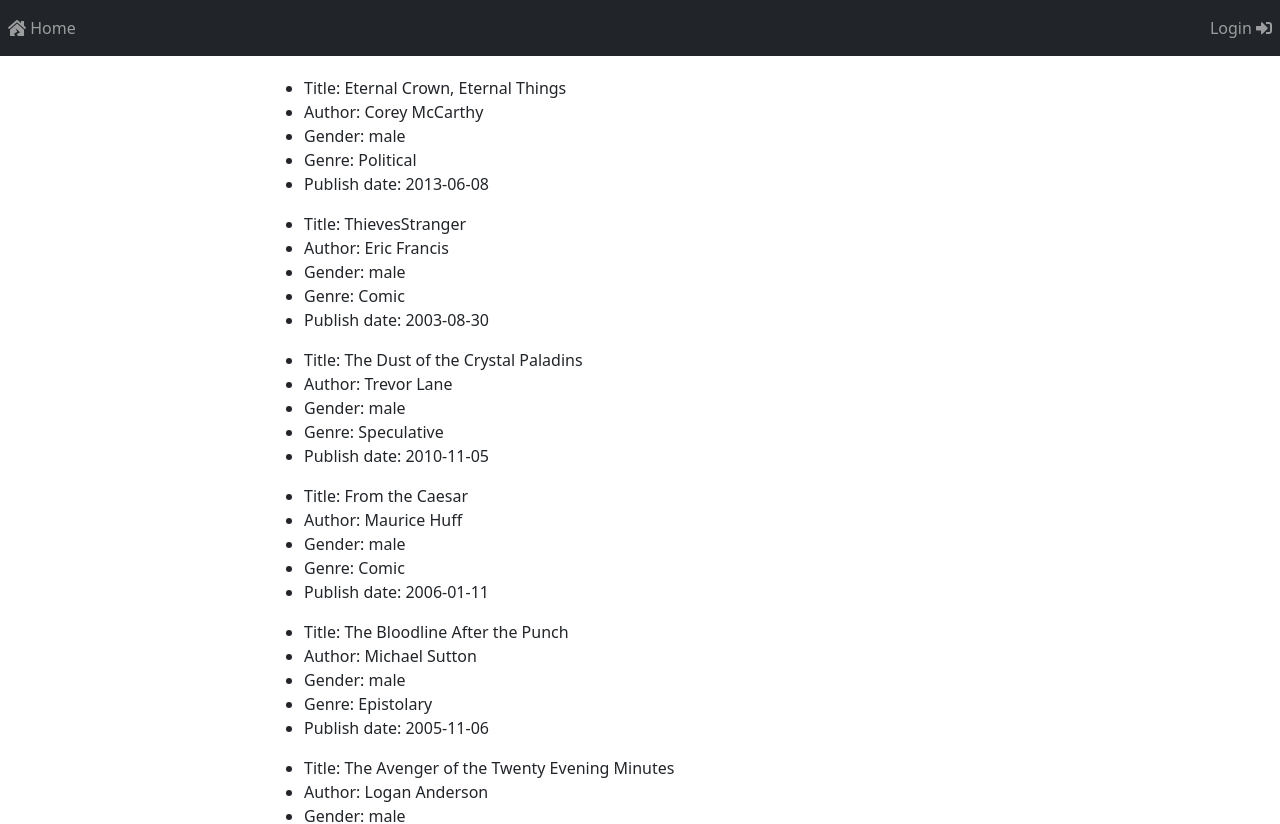
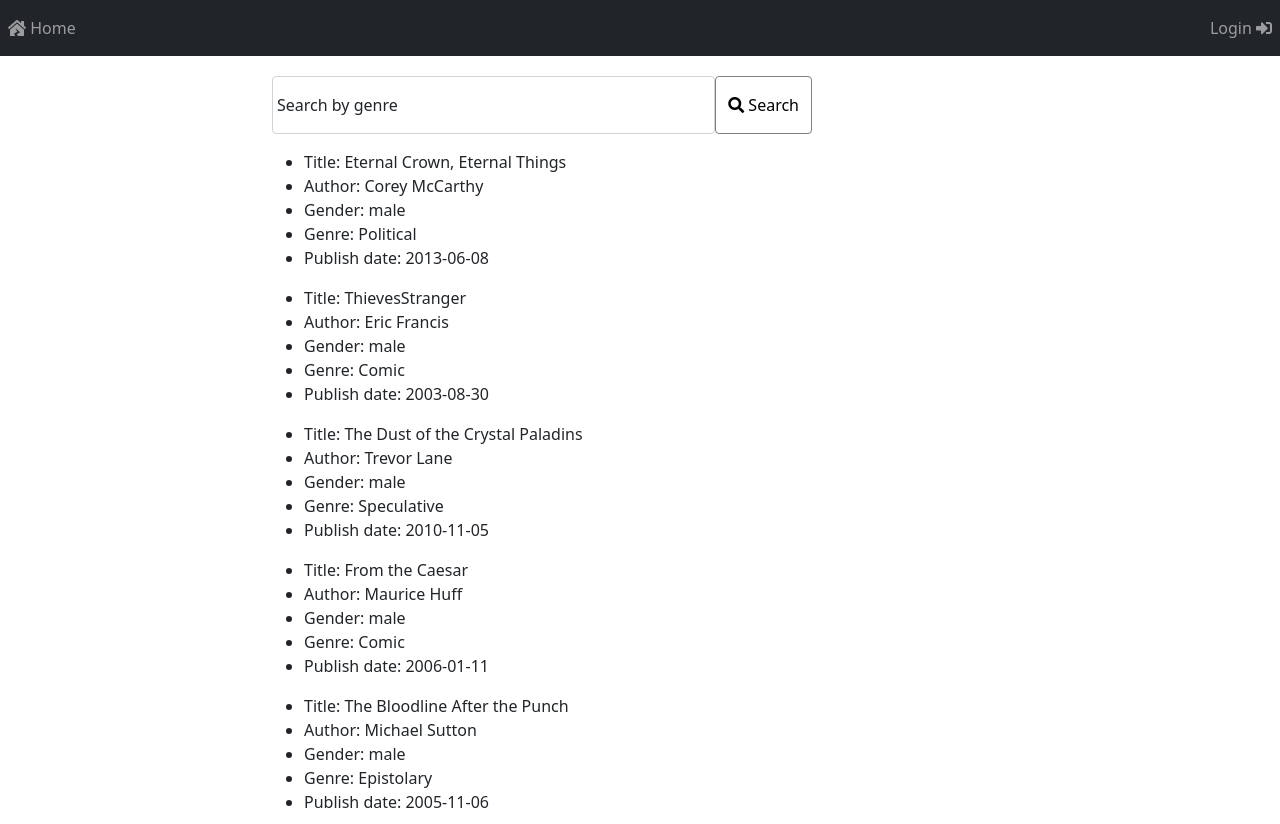
Before and after one commit to Pharnassus/AngularLibriAutori, an Angular app in the folder LibriAutoriV1/: page /home in a window 1280 px wide. Shown: the top 824 px of the page. Built offline with nearby package versions, Linux system fonts and the light colour scheme.

Commit message:
stile ricerca libri completo

```diff
--- a/LibriAutoriV1/src/app/home/home.component.html
+++ b/LibriAutoriV1/src/app/home/home.component.html
@@ -1,3 +1,24 @@
+<form class="m_searchForm row g-3 needs-validation" novalidate>
+
+  <div class="m_inputSearchContainer form-floating mb-3">
+    <input type="text" class="form-control" id="m_searchBook" placeholder="search by genre" [(ngModel)]="searchBook"
+      [ngModelOptions]="{standalone: true}" required>
+    <label for="m_searchBook">Search by genre</label>
+  </div>
+
+  <div id="m_searchSpinnerContainer">
+    <button type="submit" class="btn btn-primary" (click)="searchBookFunction()">
+        <i class="fas fa-search"></i>
+        Search
+        <div class="m_spinnerLogin spinner-border text-dark" role="status" *ngIf="spinner">
+          <span class="visually-hidden">Loading...</span>
+        </div>
+      </button>
+  </div>
+
+</form>
+
+
 <div>
   <ul *ngFor="let item of books_authorsList">
     <li>Title: {{item.name}}</li>
--- a/LibriAutoriV1/src/app/home/home.component.scss
+++ b/LibriAutoriV1/src/app/home/home.component.scss
@@ -0,0 +1,48 @@
+.m_searchForm {
+  // background-color: lightgreen;
+  display: flex;
+  align-items: baseline;
+
+  .m_inputSearchContainer{
+    width: 60%;
+    padding-right: 0;
+
+    input {
+      text-align: center;
+    }
+  }
+
+  // sezione pulsante login
+  #m_searchSpinnerContainer {
+    width: 40%;
+    padding-left: 0;
+
+    button{
+      vertical-align: inherit;
+      padding: .97rem .75rem;
+      background-color: white;
+      color: black;
+      border: 1px solid gray;
+    }
+    button:focus{
+      box-shadow: none;
+    }
+
+    .m_spinnerLogin {
+      margin-left: 10px;
+      width: 15px;
+      height: 15px;
+    }
+
+    span {
+      margin-right: 5px;
+    }
+
+    a {
+      text-decoration: none;
+      font-size: 18px;
+      color: #0d92fe;
+      cursor: pointer;
+    }
+  }
+}
--- a/LibriAutoriV1/src/app/home/home.component.ts
+++ b/LibriAutoriV1/src/app/home/home.component.ts
@@ -23,4 +23,18 @@ export class HomeComponent implements OnInit {
     publish_date: Date,
   }[] = books_authors;
 
+  // VARIABILI USATE NELLA FUNZIONE SUBMIT PER RECUPERARE I DATI DALL'INPUT
+  searchBook: string;
+
+  // VARIABILI USATE NELLA FUNZIONE SUBMIT PER GENERARE I BANNER ERROR o BENVENUTO
+  error = 0;
+  errorState = false;
+  spinner = false;
+
+  searchBookFunction(){
+
+    this.spinner = true;
+
+  }
+
 }
--- a/LibriAutoriV1/src/app/register/register.component.html
+++ b/LibriAutoriV1/src/app/register/register.component.html
@@ -1,9 +1,4 @@
 <!--  alert messages -->
-<!-- <div class="alert alert-danger" role="alert" *ngIf="errorState">
-  <span>Login Error!</span>
-  <span>error in one or more input fields</span>
-  <span>Please Retry or Login</span>
-</div> -->
 <div class="alert alert-danger" role="alert" *ngIf="errorStateEmpty">
   <span>Empty fields!</span>
 </div>
--- a/LibriAutoriV1/src/app/register/register.component.ts
+++ b/LibriAutoriV1/src/app/register/register.component.ts
@@ -37,7 +37,7 @@ export class RegisterComponent implements OnInit {
   pwd: string;
   pwdRepeat: string;
 
-  // VARIABILI USATE NELLA FUNZIONE SUBMIT PER GENERARE IL BANNER LOGIN ERRATO E BENVENUTO
+  // VARIABILI USATE NELLA FUNZIONE SUBMIT PER GENERARE I BANNER ERROR o BENVENUTO
   error = 0;
   errorState = false;
   errorStateEmpty = false;
```
